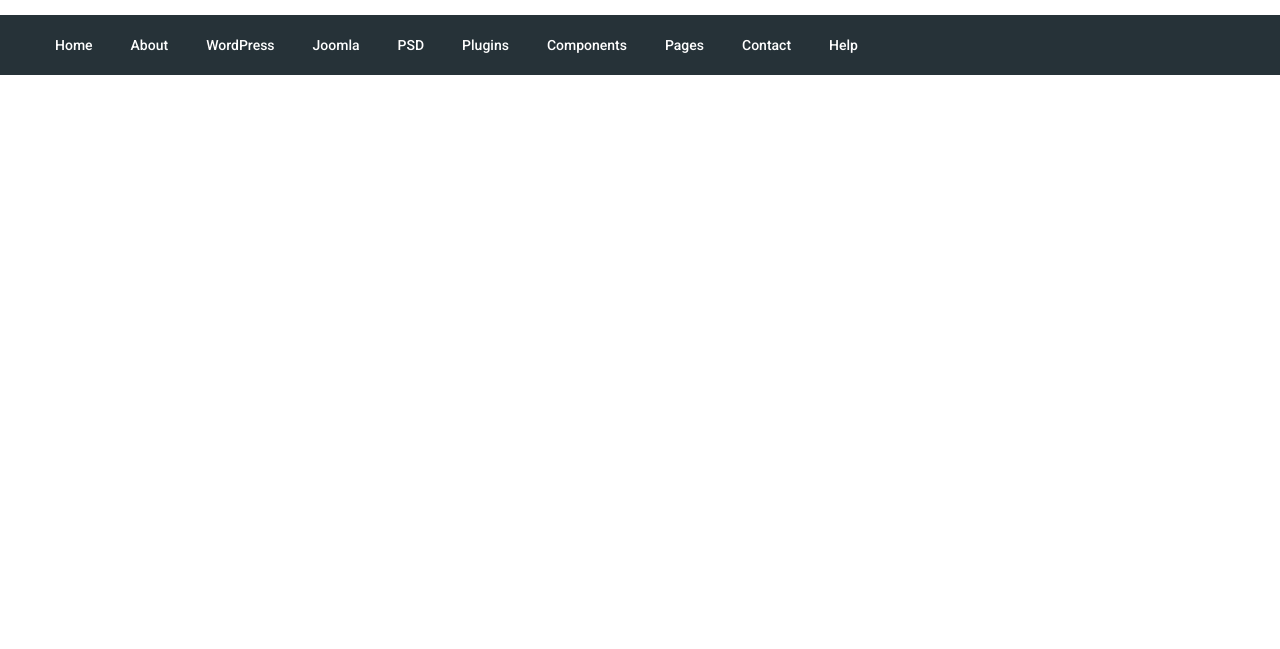
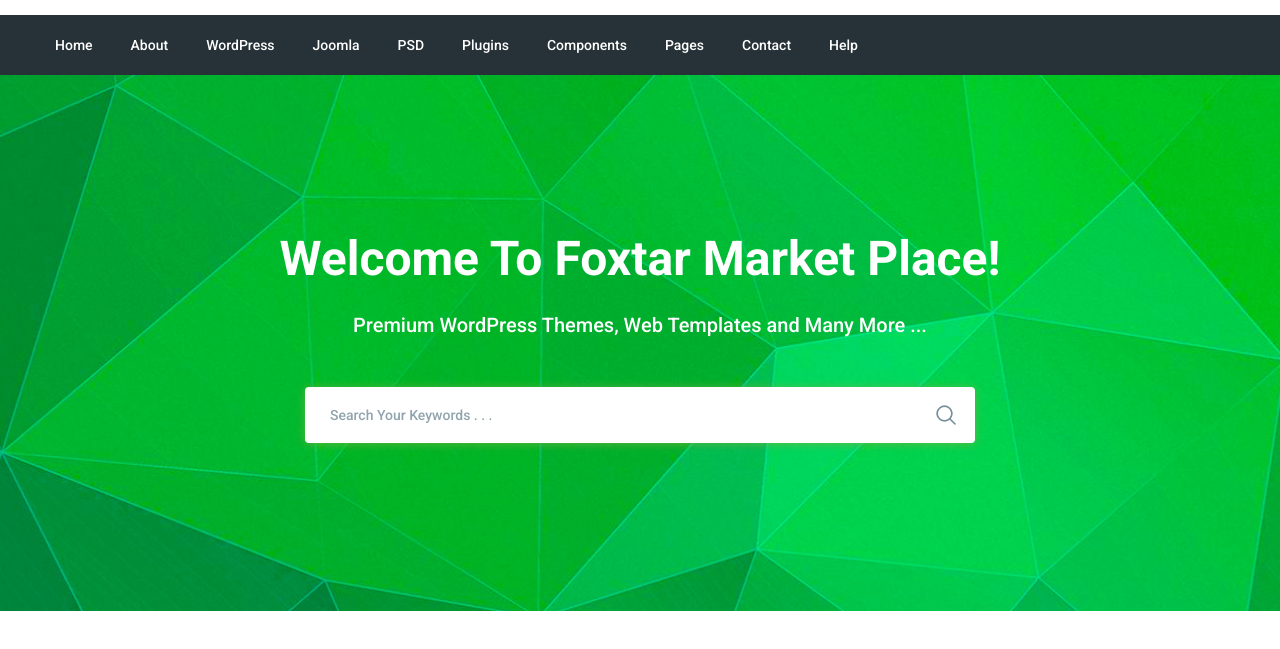
Before and after one commit to gurev-dev/Moderno, a website: page app/index.html in a window 1280 px wide. Shown: the part 75-724 px from the top of the page. Drawn offline with nearby package versions, Linux system fonts and the light colour scheme; files that its build step writes are made by us from their sources.

Commit message:
added search section

```diff
--- a/app/index.html
+++ b/app/index.html
@@ -94,6 +94,26 @@
 			</div>
 		</div>
 	</header>
+	<section class="search" style="background-image: url(images/search-bg.jpg);">
+		<div class="container">
+			<div class="search__inner">
+				<div class="search__inner-title">
+					Welcome To Foxtar Market Place!
+				</div>
+				<div class="search__inner-text">
+					Premium WordPress Themes, Web Templates and Many More ...
+				</div>
+				<div class="search__inner-form">
+					<form>
+						<input type="text" placeholder="Search Your Keywords . . ." required>
+						<button type="submit">
+							<img src="images/icons/search.png" alt="">
+						</button>
+					</form>
+				</div>
+			</div>
+		</div>
+	</section>
 
 
 	<script src="https://ajax.googleapis.com/ajax/libs/jquery/3.5.1/jquery.min.js"></script>
--- a/app/scss/style.scss
+++ b/app/scss/style.scss
@@ -60,6 +60,64 @@
 		& a {
 			color: #fff;
 			font-size: 14px;
+			transition: all 0.4s;
+			&:hover {
+				color: $tomato;
+			}
 		}
 	}
 }
+
+//  SEARCH =====================================================
+
+.search {
+	background-repeat: no-repeat;
+	background-size: cover;
+	background-position: center;
+	min-height: 536px;
+	&__inner {
+		text-align: center;
+		color: #fff;
+		padding: 156px 0 100px;
+	}
+
+	&__inner-title {
+		font-size: 48px;
+		font-weight: 700;
+		margin-bottom: 28px;
+	}
+
+	&__inner-text {
+		font-size: 20px;
+		font-weight: 500;
+		margin-bottom: 50px;
+	}
+
+	&__inner-form {
+		position: relative;
+		margin: 0 auto;
+		max-width: 670px;
+	}
+	& input {
+		width: 100%;
+		height: 56px;
+		border: none;
+		border-radius: 4px;
+		box-shadow: 0px 1px 10px 0 rgba(124, 178, 64, 0.75);
+		font-size: 14px;
+		font-weight: 500;
+		padding-left: 25px;
+		padding-right: 57px;
+		&::placeholder {
+			color: #90a4ae;
+		}
+	}
+	& button {
+		position: absolute;
+		border: none;
+		right: 13px;
+		top: 17px;
+		background-color: transparent;
+		cursor: pointer;
+	}
+}
```
Also changed, not shown: gulpfile.js (+9 -8 lines), app/images/icons/search.png (added), app/images/logo.webp (deleted), app/images/search-bg.jpg (added).
